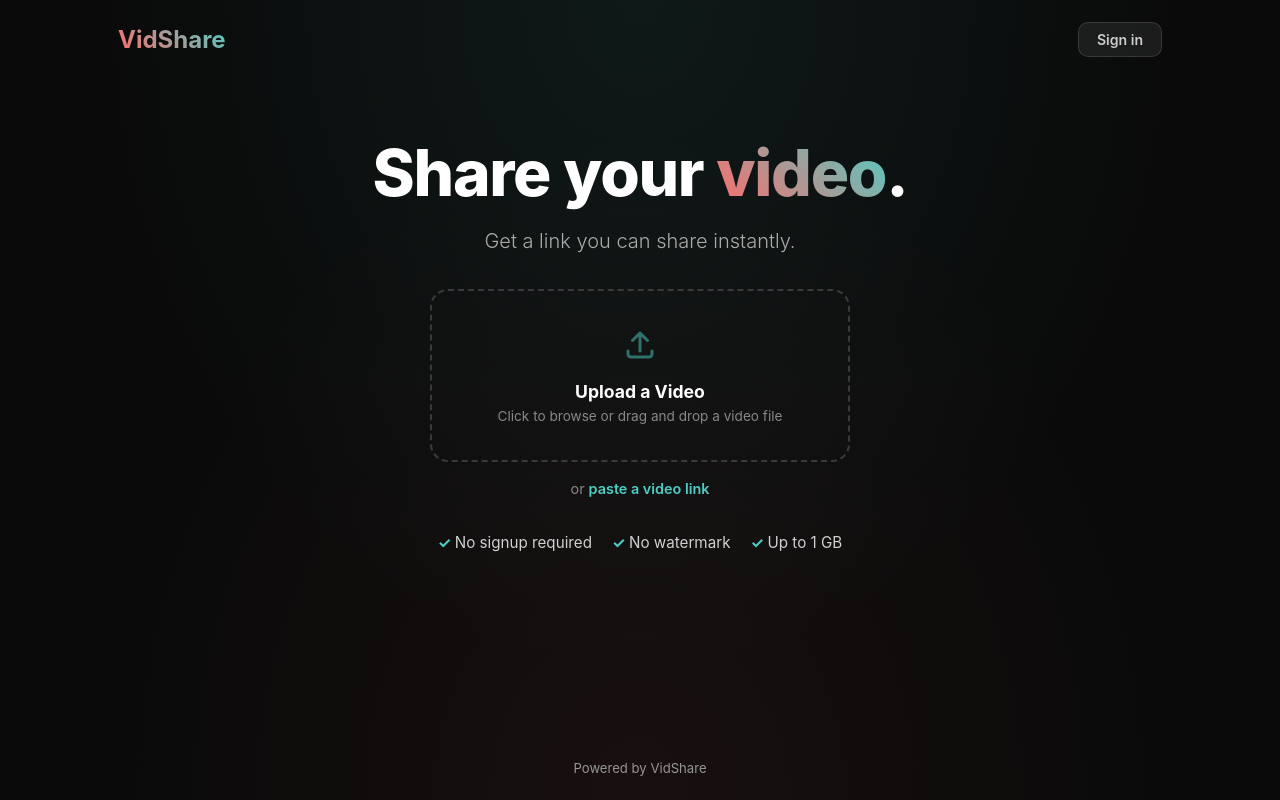
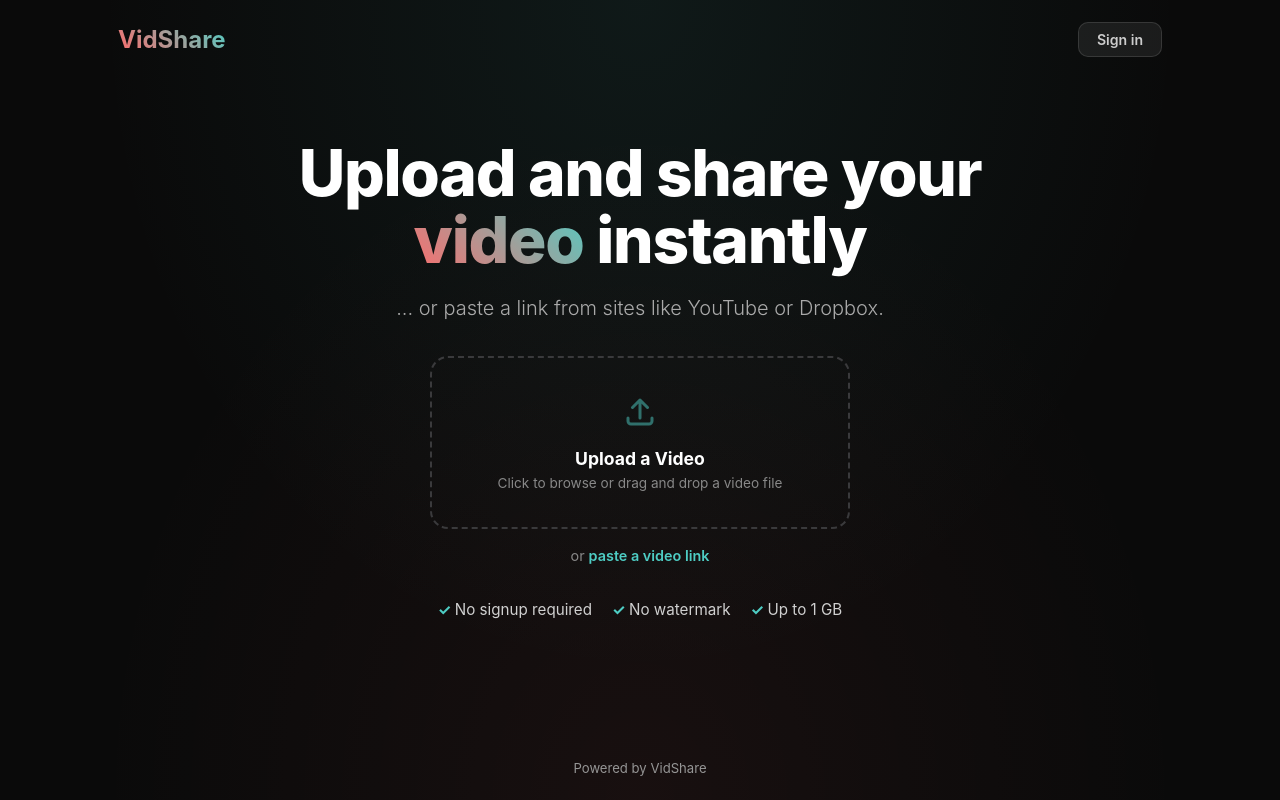
Before and after one commit to jonmobley/video, a website: page index.html in a window 1280 px wide. Drawn offline with Linux system fonts and the light colour scheme; no server answers.

Commit message:
Update landing page hero text (Task #74)
- Changed hero heading from "Share your video." to "Upload and share your video instantly"
  (accent span on "video" preserved as required)
- Changed hero subtitle from "Get a link you can share instantly." to
  "... or paste a link from sites like YouTube or Dropbox."
- Text-only changes in index.html, no layout or styling modifications.

Replit-Task-Id: e7ca5e0e-24b5-4033-b20b-709890053901

```diff
--- a/index.html
+++ b/index.html
@@ -207,9 +207,9 @@
 
     <main>
         <section class="hero">
-            <h1>Share your <span class="accent">video</span>.</h1>
+            <h1>Upload and share your <span class="accent">video</span> instantly</h1>
             <p class="sub">
-                Get a link you can share instantly.
+                ... or paste a link from sites like YouTube or Dropbox.
             </p>
             <div class="hero-drop" id="heroDropZone" role="button" aria-label="Upload a video — click to browse or drag and drop" tabindex="0" style="position:relative;">
                 <input type="file" accept="video/*" id="heroFileInput" tabindex="-1">
```
